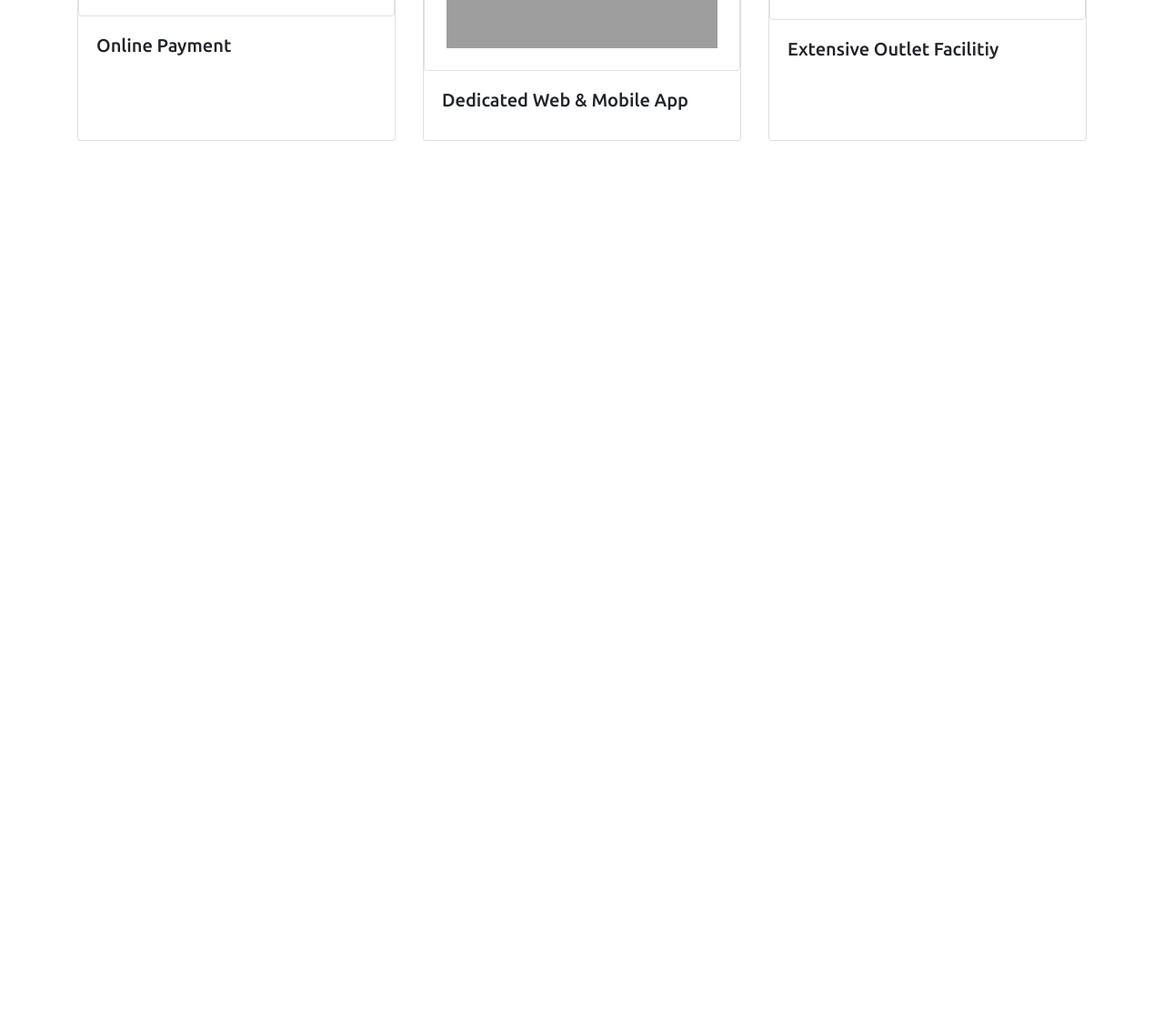
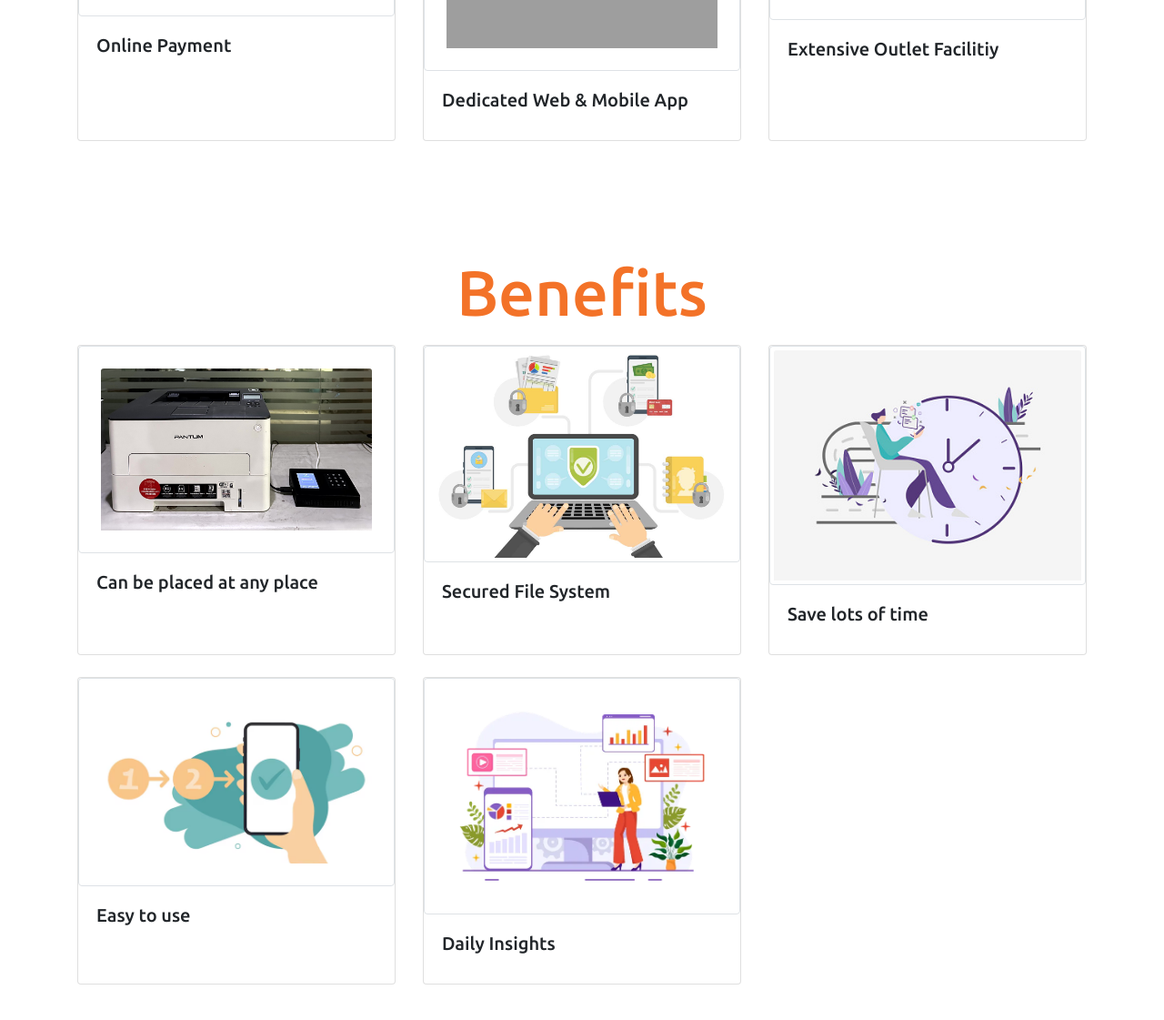
Before and after one commit to mohtadahmed/about_page, a plain HTML site: page index.html in a window 1280 px wide. Shown: the part 1924-3045 px from the top of the page at 91% size. Before the commit the page ends 2203 px from the top, so only its background shows below. Drawn offline with nearby package versions, Linux system fonts and the light colour scheme; grey boxes are pictures that could not be loaded.

Commit message:
benefits section added

```diff
--- a/index.html
+++ b/index.html
@@ -63,9 +63,9 @@
         <!-- Uprint Intoduction Section -->
 
         <!-- Features Section -->
-        <section class="container features-section">
+        <section class="container segment-section">
             <div class="mb-lg-3 mb-2">
-                <h1 class="features-title text-center">Features</h1>
+                <h1 class="section-title text-center">Features</h1>
             </div>
 
             <div>
@@ -136,6 +136,71 @@
             </div>
         </section>
         <!-- Features Section -->
+
+        <!-- Benefits Section -->
+        <section class="container segment-section">
+            <div class="mb-lg-3 mb-2">
+                <h1 class="section-title text-center">Benefits</h1>
+            </div>
+
+            <div>
+                <div>
+                    <div class="row row-cols-1 row-cols-md-3">
+                        <div class="col mb-4">
+                            <div class="card h-100">
+                                <div class="p-4 img-thumbnail">
+                                    <img src="images/benefits/printer-placed.jpeg" class="card-img-top" alt="Can be placed at any place">
+                                </div>
+                                <div class="card-body">
+                                    <h5 class="card-title">Can be placed at any place</h5>
+                                </div>
+                            </div>
+                        </div>
+                        <div class="col mb-4">
+                            <div class="card h-100">
+                                <div class="img-thumbnail">
+                                    <img src="images/benefits/secure-file-system.png" class="card-img-top" alt="Secured File System">
+                                </div>
+                                <div class="card-body">
+                                    <h5 class="card-title">Secured File System</h5>
+                                </div>
+                            </div>
+                        </div>
+                        <div class="col mb-4">
+                            <div class="card h-100">
+                                <div class="img-thumbnail">
+                                    <img src="images/benefits/time-saving.png" class="card-img-top" alt="Save lots of time">
+                                </div>
+                                <div class="card-body">
+                                    <h5 class="card-title">Save lots of time</h5>
+                                </div>
+                            </div>
+                        </div>
+                        <div class="col mb-4">
+                            <div class="card h-100">
+                                <div class="p-4 img-thumbnail">
+                                    <img src="images/benefits/easy-to-use.png" class="card-img-top" alt="Easy to use">
+                                </div>
+                                <div class="card-body">
+                                    <h5 class="card-title">Easy to use</h5>
+                                </div>
+                            </div>
+                        </div>
+                        <div class="col mb-4">
+                            <div class="card h-100">
+                                <div class="p-4 img-thumbnail">
+                                    <img src="images/benefits/reports.webp" class="card-img-top" alt="Daily Insights">
+                                </div>
+                                <div class="card-body">
+                                    <h5 class="card-title">Daily Insights</h5>
+                                </div>
+                            </div>
+                        </div>
+                    </div>
+                </div>
+            </div>
+        </section>
+        <!-- Features Section -->
     </main>
     <!-- Main Section -->
 
--- a/style.css
+++ b/style.css
@@ -42,12 +42,12 @@ body {
 
 /* Features Section CSS Starts */
 
-.features-section {
+.segment-section {
     margin-top: 100px;
     margin-bottom: 100px;
 }
 
-.features-title {
+.section-title {
     color: #F37228;
     font-size: 70px;
 }
@@ -76,7 +76,7 @@ body {
         font-size: 50px;
     }
 
-    .features-title {
+    .section-title {
         font-size: 50px;
     }
 }
```
Also changed, not shown: images/benefits/easy-to-use.png (added), images/benefits/printer-placed.jpeg (added), images/benefits/reports.webp (added), images/benefits/secure-file-system.png (added), images/benefits/time-saving.png (added).
